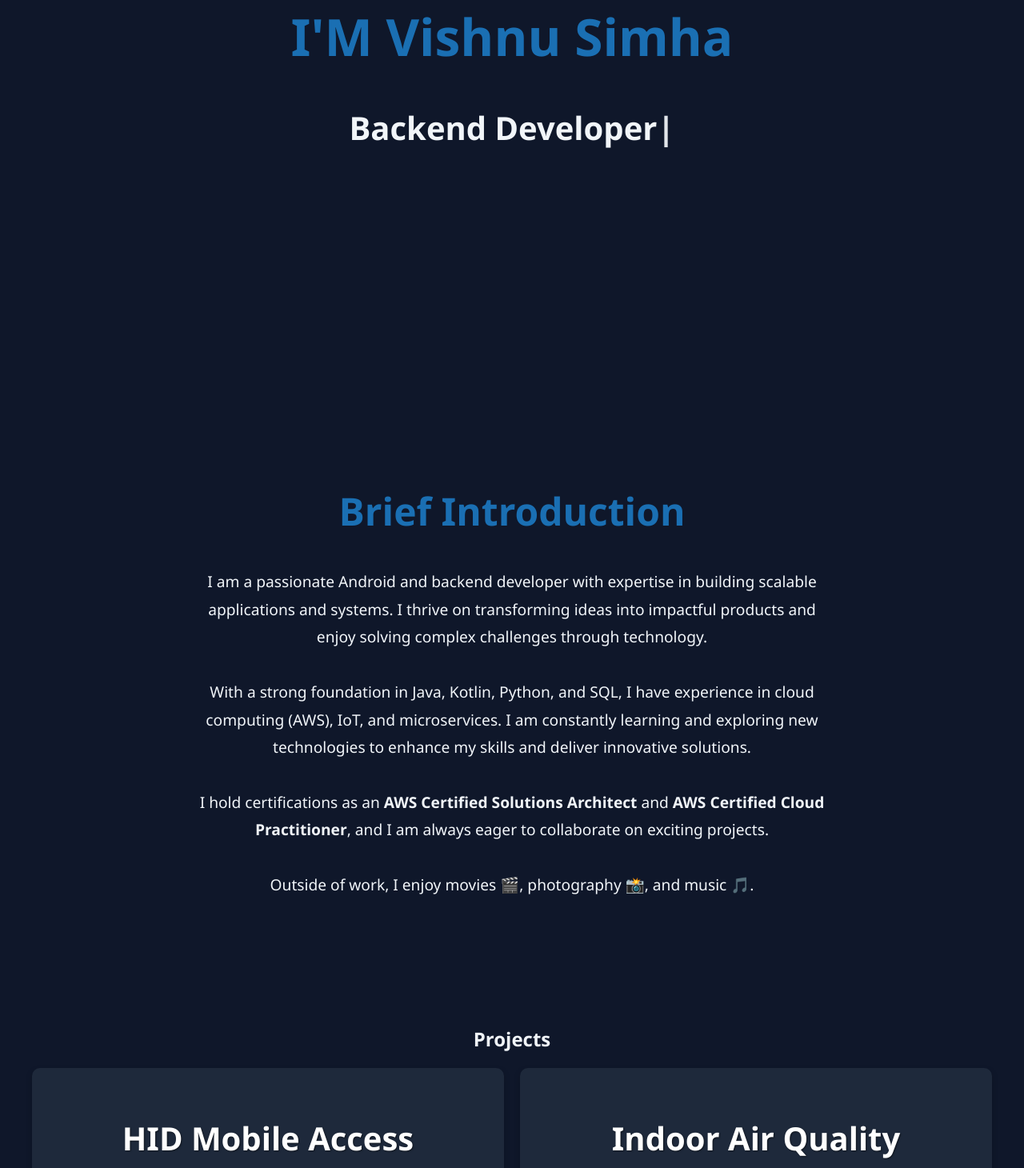
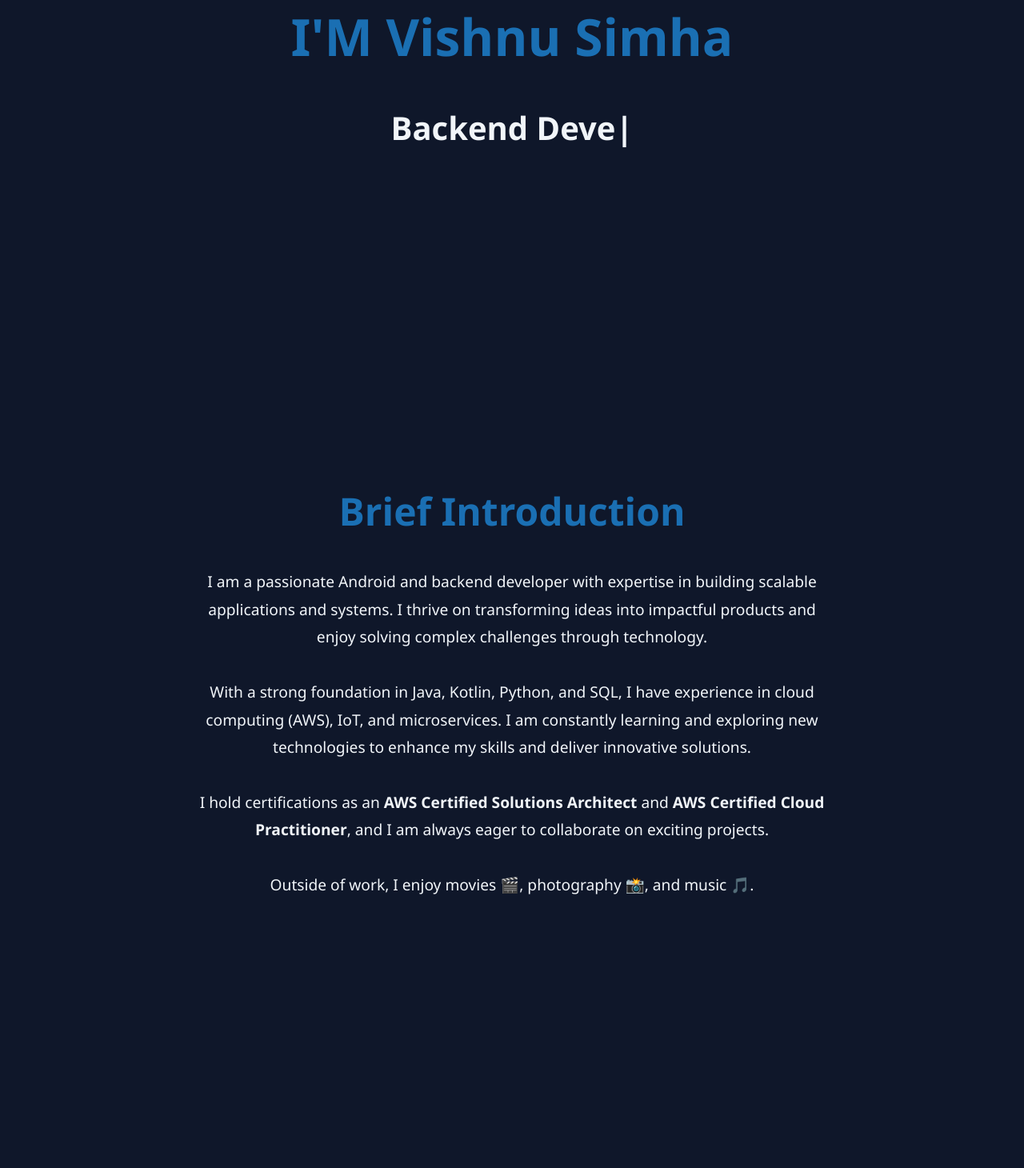
Before and after one commit to Vishnusimha/resume-viewer, a React (Create React App) app: page / in a window 1280 px wide. Shown: the part 460-1920 px from the top of the page at 80% size. After the commit the page ends 1712 px from the top, so only its background shows below. Built offline with nearby package versions, Linux system fonts and the light colour scheme.

Commit message:
Updated Portfolio

```diff
--- a/src/components/portfolio/Portfolio.js
+++ b/src/components/portfolio/Portfolio.js
@@ -1,36 +1,27 @@
-import React, { useRef, useEffect } from "react";
-import "../../styles/Portfolio.css"; // Import the CSS file for styling
-import About from "./About"; // Import the About component
+import React, { useState } from "react";
+import "../../styles/Portfolio.css";
+import About from "./About";
 import Projects from "./Projects";
 import Resume from "./Resume";
 import Contact from "./Contact";
 
 const Portfolio = () => {
-  const aboutRef = useRef(null);
-  const projectsRef = useRef(null);
-  const resumeRef = useRef(null);
-  const contactRef = useRef(null);
+  const [activeSection, setActiveSection] = useState("about");
 
-  const scrollToSection = (ref) => {
-    const headerHeight = document.querySelector(".navbar").offsetHeight; // Get the header height
-    const sectionTop = ref.current.offsetTop; // Get the section's top position
-    window.scrollTo({
-      top: sectionTop - headerHeight, // Adjust for the header height
-      behavior: "smooth",
-    });
+  const renderSection = () => {
+    switch (activeSection) {
+      case "about":
+        return <About />;
+      case "projects":
+        return <Projects />;
+      case "resume":
+        return <Resume />;
+      case "contact":
+        return <Contact />;
+      default:
+        return <About />;
+    }
   };
-
-  useEffect(() => {
-    // Scroll to the About section on initial load
-    if (aboutRef.current) {
-      const headerHeight = document.querySelector(".navbar").offsetHeight;
-      const sectionTop = aboutRef.current.offsetTop;
-      window.scrollTo({
-        top: sectionTop - headerHeight, // Adjust for the header height
-        behavior: "auto", // No animation on initial load
-      });
-    }
-  }, []);
 
   return (
     <div className="portfolio-container">
@@ -38,18 +29,15 @@ const Portfolio = () => {
       <nav className="navbar">
         <h1 className="portfolio-title">VS</h1>
         <ul className="nav-links">
-          <li onClick={() => scrollToSection(aboutRef)}>About</li>
-          <li onClick={() => scrollToSection(projectsRef)}>Projects</li>
-          <li onClick={() => scrollToSection(resumeRef)}>Resume</li>
-          <li onClick={() => scrollToSection(contactRef)}>Contact</li>
+          <li onClick={() => setActiveSection("about")}>About</li>
+          <li onClick={() => setActiveSection("projects")}>Projects</li>
+          <li onClick={() => setActiveSection("resume")}>Resume</li>
+          <li onClick={() => setActiveSection("contact")}>Contact</li>
         </ul>
       </nav>
 
-      {/* Sections */}
-      <About ref={aboutRef} />
-      <Projects ref={projectsRef} />
-      <Resume ref={resumeRef} />
-      <Contact ref={contactRef} />
+      {/* Render only the selected section */}
+      <div className="section-container">{renderSection()}</div>
     </div>
   );
 };
```
